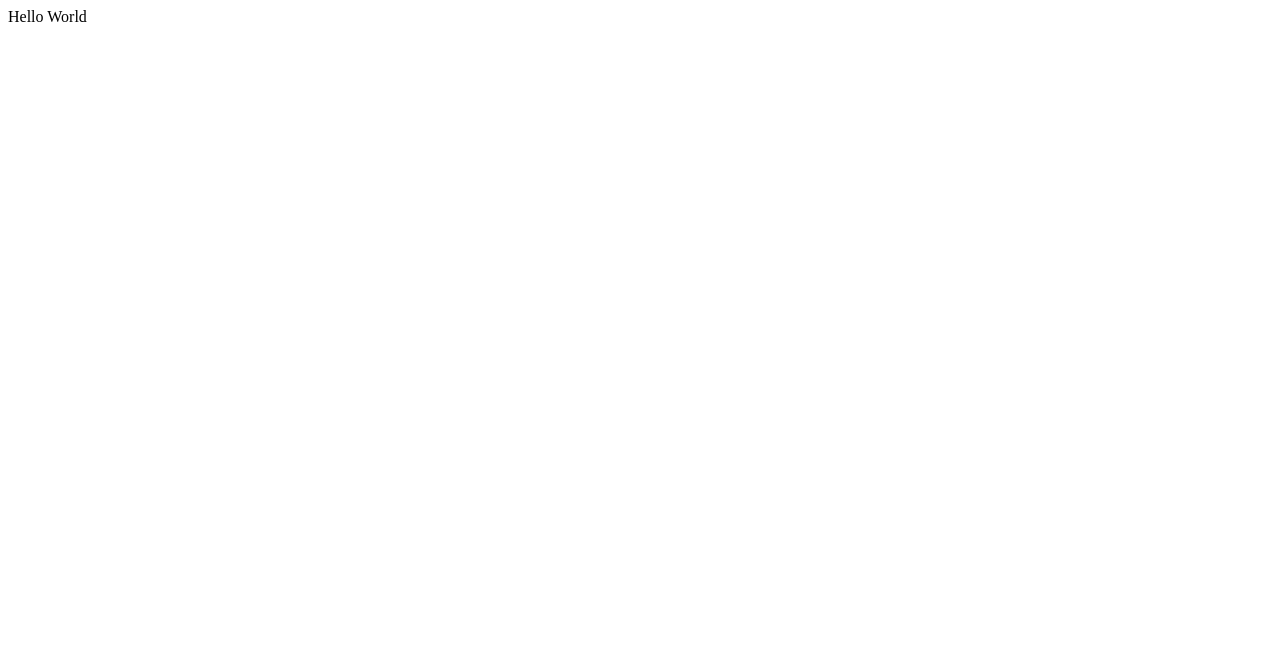
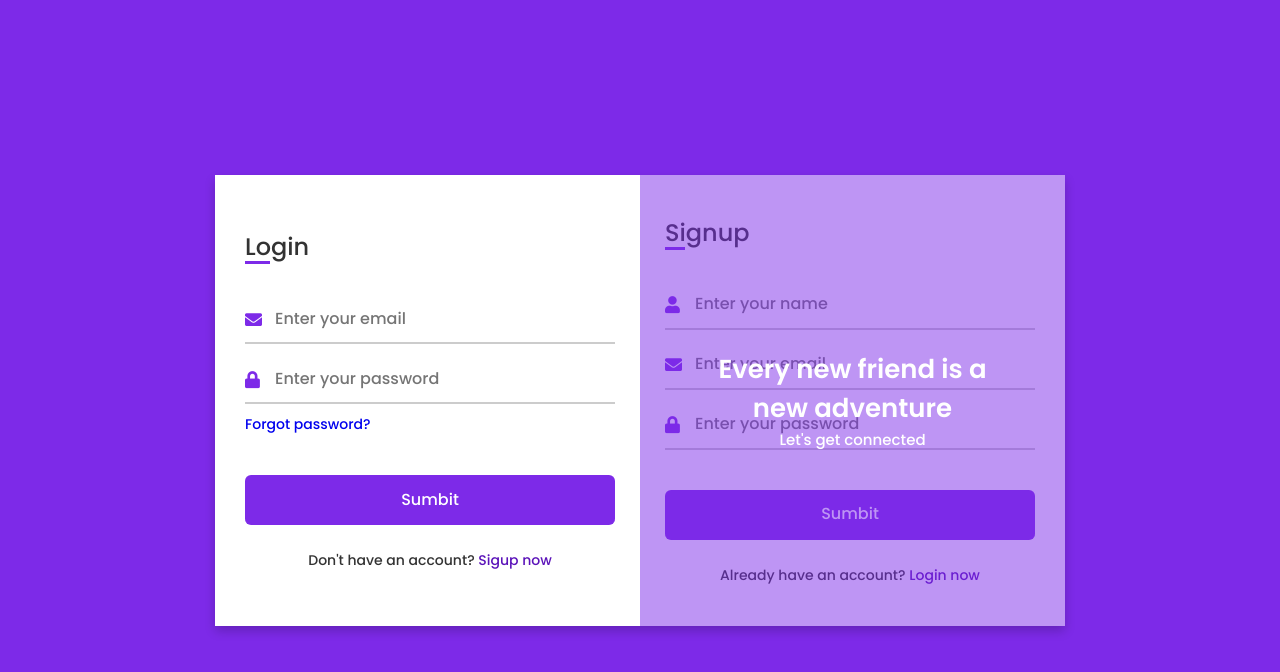
Before and after one commit to Devil610/azure-nodejs-auth, a website: page public/index.html in a window 1280 px wide. Drawn offline with Linux system fonts and the light colour scheme.

Commit message:
Design ready:)

```diff
--- a/package.json
+++ b/package.json
@@ -4,7 +4,8 @@
   "description": "Simple registration",
   "main": "index.js",
   "scripts": {
-    "test": "echo \"Error: no test specified\" && exit 1"
+    "test": "echo \"Error: no test specified\" && exit 1",
+    "start": "node index.js"
   },
   "author": "Anuraj ktk",
   "license": "ISC",
--- a/public/index.html
+++ b/public/index.html
@@ -1 +1,80 @@
-Hello World
+<!DOCTYPE html>
+<!-- Coding by CodingLab | www.codinglabweb.com-->
+<html lang="en" dir="ltr">
+  <head>
+    <meta charset="UTF-8">
+    <!--<title> Login and Registration Form in HTML & CSS | CodingLab </title>-->
+    <link rel="stylesheet" href="style.css">
+    <!-- Fontawesome CDN Link -->
+    <link rel="stylesheet" href="https://cdnjs.cloudflare.com/ajax/libs/font-awesome/5.15.3/css/all.min.css">
+    <meta name="viewport" content="width=device-width, initial-scale=1.0">
+   </head>
+<body>
+  <div class="container">
+    <input type="checkbox" id="flip">
+    <div class="cover">
+      <div class="front">
+        <!--<img src="images/frontImg.jpg" alt="">-->
+        <div class="text">
+          <span class="text-1">Every new friend is a <br> new adventure</span>
+          <span class="text-2">Let's get connected</span>
+        </div>
+      </div>
+      <div class="back">
+        <!--<img class="backImg" src="images/backImg.jpg" alt="">-->
+        <div class="text">
+          <span class="text-1">Complete miles of journey <br> with one step</span>
+          <span class="text-2">Let's get started</span>
+        </div>
+      </div>
+    </div>
+    <div class="forms">
+        <div class="form-content">
+          <div class="login-form">
+            <div class="title">Login</div>
+          <form action="#">
+            <div class="input-boxes">
+              <div class="input-box">
+                <i class="fas fa-envelope"></i>
+                <input type="text" placeholder="Enter your email" required>
+              </div>
+              <div class="input-box">
+                <i class="fas fa-lock"></i>
+                <input type="password" placeholder="Enter your password" required>
+              </div>
+              <div class="text"><a href="#">Forgot password?</a></div>
+              <div class="button input-box">
+                <input type="submit" value="Sumbit">
+              </div>
+              <div class="text sign-up-text">Don't have an account? <label for="flip">Sigup now</label></div>
+            </div>
+        </form>
+      </div>
+        <div class="signup-form">
+          <div class="title">Signup</div>
+        <form action="#">
+            <div class="input-boxes">
+              <div class="input-box">
+                <i class="fas fa-user"></i>
+                <input type="text" placeholder="Enter your name" required>
+              </div>
+              <div class="input-box">
+                <i class="fas fa-envelope"></i>
+                <input type="text" placeholder="Enter your email" required>
+              </div>
+              <div class="input-box">
+                <i class="fas fa-lock"></i>
+                <input type="password" placeholder="Enter your password" required>
+              </div>
+              <div class="button input-box">
+                <input type="submit" value="Sumbit">
+              </div>
+              <div class="text sign-up-text">Already have an account? <label for="flip">Login now</label></div>
+            </div>
+      </form>
+    </div>
+    </div>
+    </div>
+  </div>
+</body>
+</html>
--- /dev/null
+++ b/public/style.css
@@ -0,0 +1,216 @@
+/* Google Font Link */
+@import url('https://fonts.googleapis.com/css2?family=Poppins:wght@200;300;400;500;600;700&display=swap');
+*{
+  margin: 0;
+  padding: 0;
+  box-sizing: border-box;
+  font-family: "Poppins" , sans-serif;
+}
+body{
+  min-height: 100vh;
+  display: flex;
+  align-items: center;
+  justify-content: center;
+  background: #7d2ae8;
+  padding: 30px;
+}
+.container{
+  position: relative;
+  max-width: 850px;
+  width: 100%;
+  background: #fff;
+  padding: 40px 30px;
+  box-shadow: 0 5px 10px rgba(0,0,0,0.2);
+  perspective: 2700px;
+}
+.container .cover{
+  position: absolute;
+  top: 0;
+  left: 50%;
+  height: 100%;
+  width: 50%;
+  z-index: 98;
+  transition: all 1s ease;
+  transform-origin: left;
+  transform-style: preserve-3d;
+}
+.container #flip:checked ~ .cover{
+  transform: rotateY(-180deg);
+}
+ .container .cover .front,
+ .container .cover .back{
+  position: absolute;
+  top: 0;
+  left: 0;
+  height: 100%;
+  width: 100%;
+}
+.cover .back{
+  transform: rotateY(180deg);
+  backface-visibility: hidden;
+}
+.container .cover::before,
+.container .cover::after{
+  content: '';
+  position: absolute;
+  height: 100%;
+  width: 100%;
+  background: #7d2ae8;
+  opacity: 0.5;
+  z-index: 12;
+}
+.container .cover::after{
+  opacity: 0.3;
+  transform: rotateY(180deg);
+  backface-visibility: hidden;
+}
+.container .cover img{
+  position: absolute;
+  height: 100%;
+  width: 100%;
+  object-fit: cover;
+  z-index: 10;
+}
+.container .cover .text{
+  position: absolute;
+  z-index: 130;
+  height: 100%;
+  width: 100%;
+  display: flex;
+  flex-direction: column;
+  align-items: center;
+  justify-content: center;
+}
+.cover .text .text-1,
+.cover .text .text-2{
+  font-size: 26px;
+  font-weight: 600;
+  color: #fff;
+  text-align: center;
+}
+.cover .text .text-2{
+  font-size: 15px;
+  font-weight: 500;
+}
+.container .forms{
+  height: 100%;
+  width: 100%;
+  background: #fff;
+}
+.container .form-content{
+  display: flex;
+  align-items: center;
+  justify-content: space-between;
+}
+.form-content .login-form,
+.form-content .signup-form{
+  width: calc(100% / 2 - 25px);
+}
+.forms .form-content .title{
+  position: relative;
+  font-size: 24px;
+  font-weight: 500;
+  color: #333;
+}
+.forms .form-content .title:before{
+  content: '';
+  position: absolute;
+  left: 0;
+  bottom: 0;
+  height: 3px;
+  width: 25px;
+  background: #7d2ae8;
+}
+.forms .signup-form  .title:before{
+  width: 20px;
+}
+.forms .form-content .input-boxes{
+  margin-top: 30px;
+}
+.forms .form-content .input-box{
+  display: flex;
+  align-items: center;
+  height: 50px;
+  width: 100%;
+  margin: 10px 0;
+  position: relative;
+}
+.form-content .input-box input{
+  height: 100%;
+  width: 100%;
+  outline: none;
+  border: none;
+  padding: 0 30px;
+  font-size: 16px;
+  font-weight: 500;
+  border-bottom: 2px solid rgba(0,0,0,0.2);
+  transition: all 0.3s ease;
+}
+.form-content .input-box input:focus,
+.form-content .input-box input:valid{
+  border-color: #7d2ae8;
+}
+.form-content .input-box i{
+  position: absolute;
+  color: #7d2ae8;
+  font-size: 17px;
+}
+.forms .form-content .text{
+  font-size: 14px;
+  font-weight: 500;
+  color: #333;
+}
+.forms .form-content .text a{
+  text-decoration: none;
+}
+.forms .form-content .text a:hover{
+  text-decoration: underline;
+}
+.forms .form-content .button{
+  color: #fff;
+  margin-top: 40px;
+}
+.forms .form-content .button input{
+  color: #fff;
+  background: #7d2ae8;
+  border-radius: 6px;
+  padding: 0;
+  cursor: pointer;
+  transition: all 0.4s ease;
+}
+.forms .form-content .button input:hover{
+  background: #5b13b9;
+}
+.forms .form-content label{
+  color: #5b13b9;
+  cursor: pointer;
+}
+.forms .form-content label:hover{
+  text-decoration: underline;
+}
+.forms .form-content .login-text,
+.forms .form-content .sign-up-text{
+  text-align: center;
+  margin-top: 25px;
+}
+.container #flip{
+  display: none;
+}
+@media (max-width: 730px) {
+  .container .cover{
+    display: none;
+  }
+  .form-content .login-form,
+  .form-content .signup-form{
+    width: 100%;
+  }
+  .form-content .signup-form{
+    display: none;
+  }
+  .container #flip:checked ~ .forms .signup-form{
+    display: block;
+  }
+  .container #flip:checked ~ .forms .login-form{
+    display: none;
+  }
+}
```
